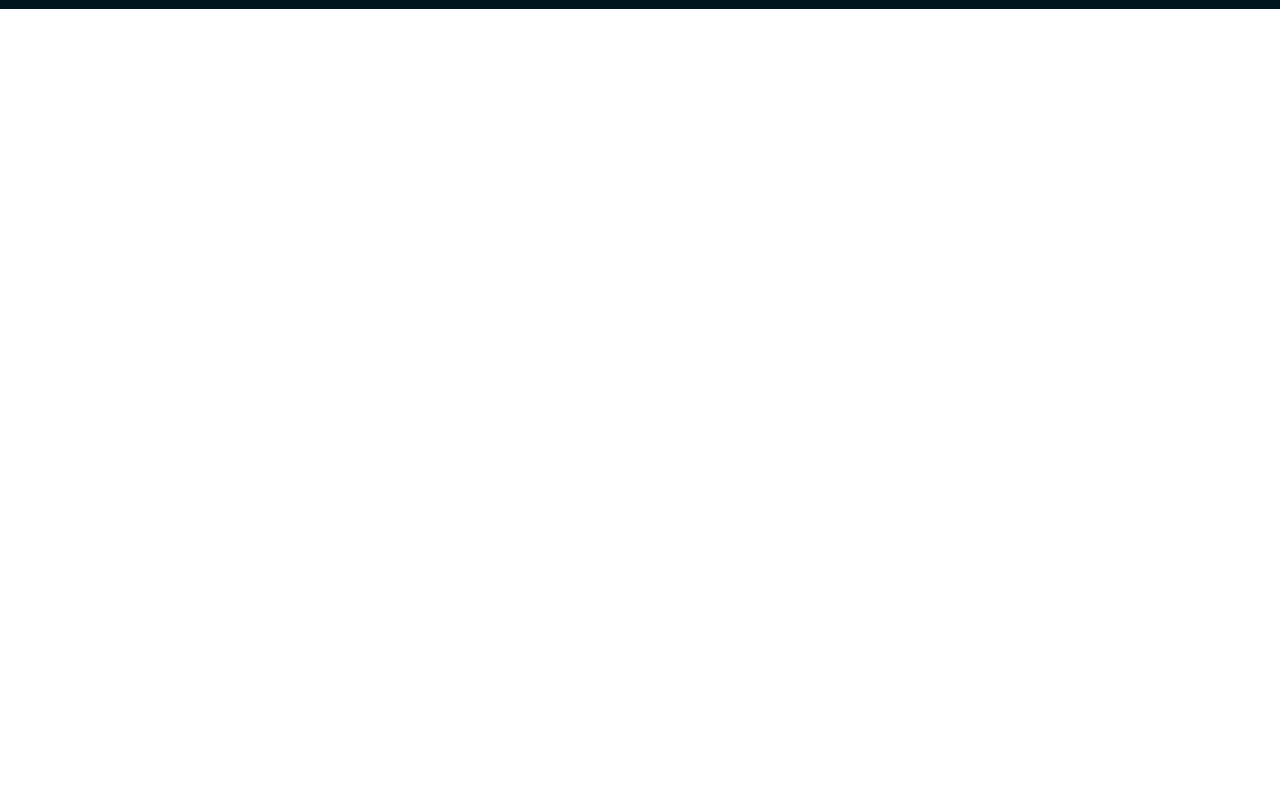
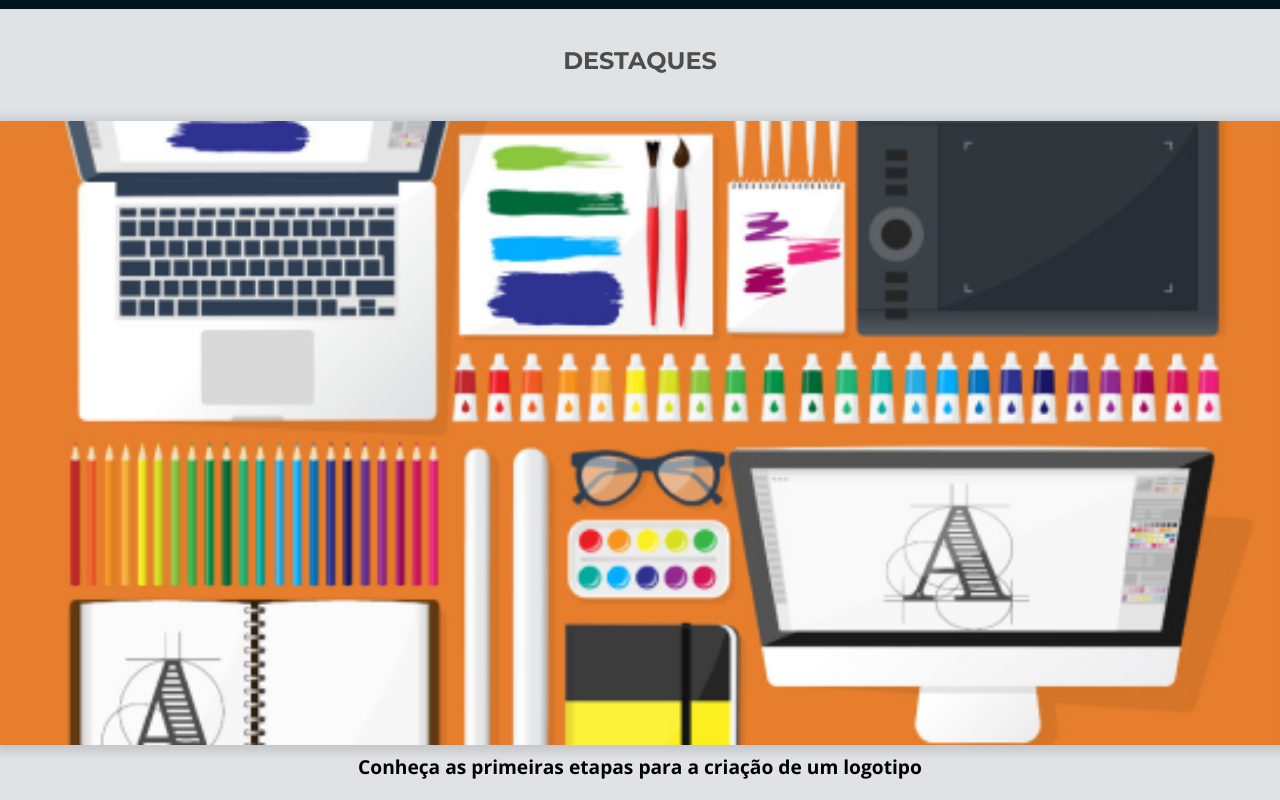
Before and after one commit to sheezarainbow9/alura-fase04, a plain HTML site: page projeto-apeperia/index.html in a window 1280 px wide. Shown: the part 400-1200 px from the top of the page. Before the commit the page ends 800 px from the top, so only its background shows below. Drawn offline with nearby package versions, Linux system fonts and the light colour scheme.

Commit message:
Css fixes

```diff
--- /dev/null
+++ b/projeto-apeperia/css/destaques.css
@@ -0,0 +1,40 @@
+.destaques {
+  background-color: var(--azul-claro);
+  padding-top: 2.5rem;
+  padding-bottom: 2rem;
+}
+
+.destaques__titulo {
+  color: var(--cinza-escuro);
+  font-weight: 700;
+  font-size: 1.5rem;
+  font-family: var(--montserrat);
+  text-transform: uppercase;
+  text-align: center;
+  margin-bottom: 3rem;
+}
+
+.destaques__painel {
+  display: flex;
+  flex-direction: column;
+  align-items: center;
+  margin-bottom: 2rem;
+}
+
+.destaques__painel-imagem {
+  width: 100vw;
+  box-shadow: 0 2px 10px 5px #00000020;
+  margin-bottom: 0.5rem;
+}
+
+.destaques__painel-texto {
+  font-weight: 700;
+  font-size: 1.2rem;
+  line-height: normal;
+}
+
+.destaques__botao {
+  color: var(--vermelho-forte);
+  border-color: var(--vermelho-forte);
+  margin: 0 auto;
+}
--- a/projeto-apeperia/index.html
+++ b/projeto-apeperia/index.html
@@ -15,6 +15,7 @@
         <link rel="stylesheet" href="./css/base.css">
         <link rel="stylesheet" href="./css/cabecalho.css">
         <link rel="stylesheet" href="./css/chamada.css">
+        <link rel="stylesheet" href="./css/destaques.css">
 
     </head>
 
@@ -39,6 +40,26 @@
                     e médias empresas.</p>
                 <a href="#" class="chamada__botao botao">Conheça os planos</a>
             </section>
+            <section class="destaques container">
+                <h2 class="destaques__titulo">Destaques</h2>
+                <a href="#">
+                    <figure class="destaques__painel">
+                        <img src="img/comecando-criar-logotipo.png" alt="Painel do post sobre criação de logotipo"
+                            class="destaques__painel-imagem">
+                        <figcaption class="destaques__painel-texto">Conheça as primeiras etapas para a criação de um
+                            logotipo</figcaption>
+                    </figure>
+                </a>
+                <a href="#">
+                    <figure class="destaques__painel">
+                        <img src="img/dicas-fotografia.png" alt="Painel do post sobre fotografia com celular"
+                            class="destaques__painel-imagem">
+                        <figcaption class="destaques__painel-texto">Veja dicas de como fotografar usando seu celular
+                        </figcaption>
+                    </figure>
+                </a>
+                <a href="" class="destaques__botao botao">Receber destaques por email</a>
+            </section>
         </main>
     </body>
 
```
